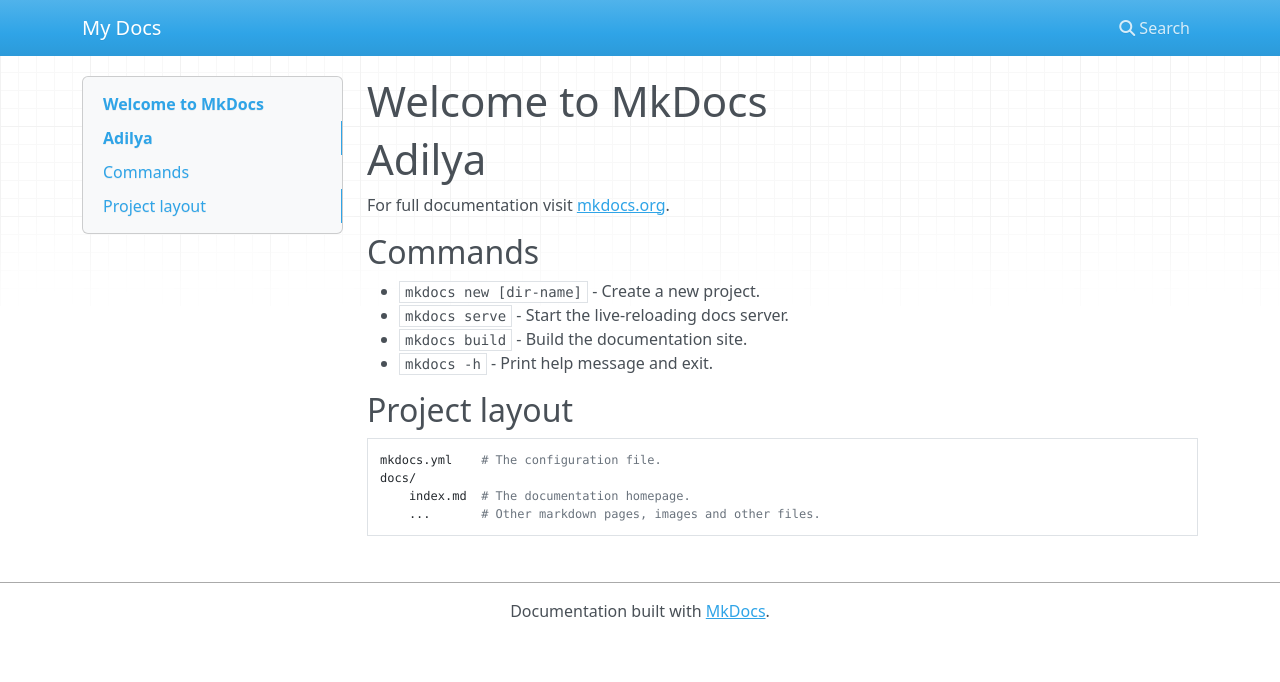
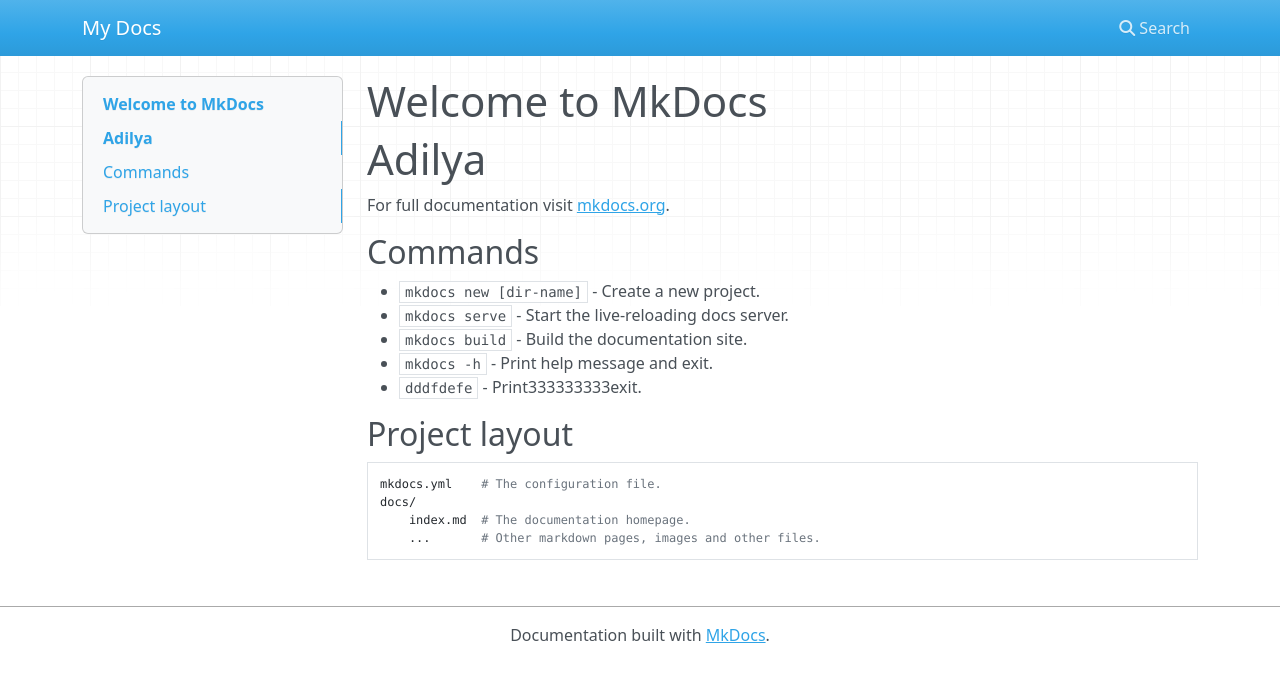
Before and after one commit to Adilya-Batyrbekova/mkdocs-site, an MkDocs documentation site: the page built from docs/index.md, in a window 1280 px wide. Shown: the top 682 px of the page. Built offline with MkDocs 1.6.1, drawn with Linux system fonts in a browser that asks for light colours; nearby versions of some CDN libraries.

Commit message:
Изменение в файле

```diff
--- a/docs/index.md
+++ b/docs/index.md
@@ -1,6 +1,7 @@
 # Welcome to MkDocs
 
 # Adilya
+
 For full documentation visit [mkdocs.org](https://www.mkdocs.org).
 
 ## Commands
@@ -9,6 +10,7 @@ For full documentation visit [mkdocs.org](https://www.mkdocs.org).
 * `mkdocs serve` - Start the live-reloading docs server.
 * `mkdocs build` - Build the documentation site.
 * `mkdocs -h` - Print help message and exit.
+* `dddfdefe` - Print333333333exit.
 
 ## Project layout
 
```
